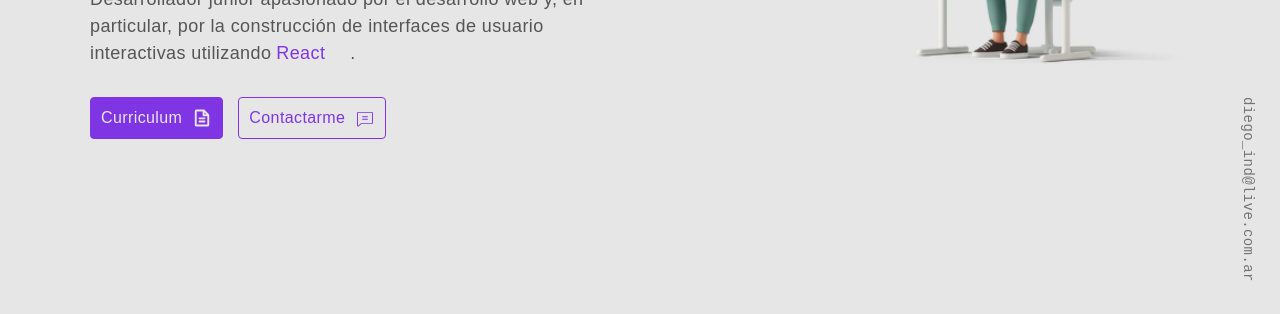
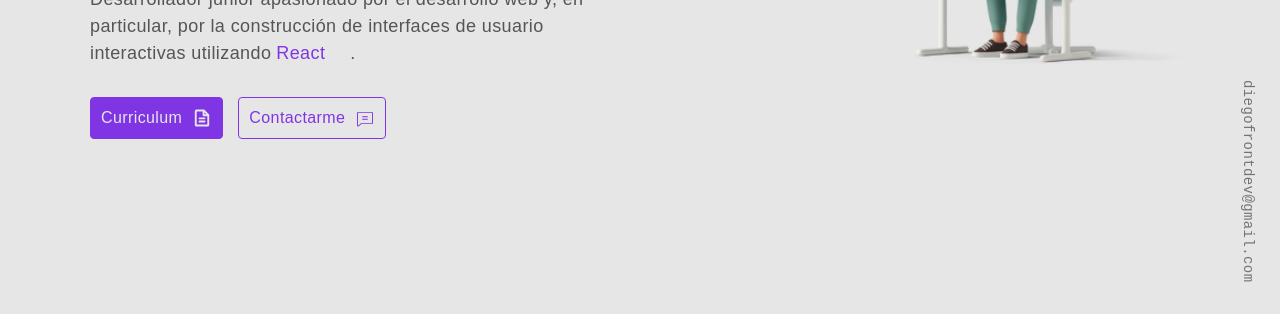
Before and after one commit to Diego-Aldao/portfolio-react, a React (Vite) app: page / in a window 1280 px wide. Shown: the part 394-708 px from the top of the page. Built offline with nearby package versions, Linux system fonts and the light colour scheme; some icons are missing; the HTML template or start-up script is replaced by a standard one.

Commit message:
actualizado el mail

```diff
--- a/src/components/Aside.jsx
+++ b/src/components/Aside.jsx
@@ -98,7 +98,7 @@ const Aside = () => {
         </ListaSocial>
       </Social>
       <Email>
-        <a href="mailto:diego_ind@live.com.ar">diego_ind@live.com.ar</a>
+        <a href="mailto:diegofrontdev@gmail.com">diegofrontdev@gmail.com</a>
       </Email>
     </>
   );
--- a/src/components/Footer.jsx
+++ b/src/components/Footer.jsx
@@ -62,7 +62,7 @@ const Footer = () => {
     <Contenido>
       <Links>
         <li>
-          <Link to="mailto:diego_ind@live.com.ar">
+          <Link to="mailto:diegofrontdev@gmail.com">
             correo
             <Icon icon="fluent:mail-16-regular" inline={true} />
           </Link>
--- a/src/components/paginaPrincipal/Contacto/Contacto.jsx
+++ b/src/components/paginaPrincipal/Contacto/Contacto.jsx
@@ -86,7 +86,7 @@ const Contacto = ({ setCurrentSection }) => {
         valor posible. Estoy interesado en cualquier tecnología y en cualquier
         proyecto que me permita desarrollar mis habilidades y conocimientos.
       </p>
-      <Link to="mailto:diego_ind@live.com.ar">contactarme</Link>
+      <Link to="mailto:diegofrontdev@gmail.com">contactarme</Link>
     </Contenedor>
   );
 };
--- a/src/components/paginaPrincipal/Header/Header.jsx
+++ b/src/components/paginaPrincipal/Header/Header.jsx
@@ -159,7 +159,7 @@ const Header = ({ setCurrentSection }) => {
           <Link to="/DiegoAldao_CV.pdf" target="_blank" className="lleno">
             curriculum <Icon icon="ph:file-text-bold" />
           </Link>
-          <Link to="mailto:diego_ind@live.com.ar">
+          <Link to="mailto:diegofrontdev@gmail.com">
             contactarme <Icon icon="ph:chat-text-light" />
           </Link>
         </ContenedorBotones>
```
